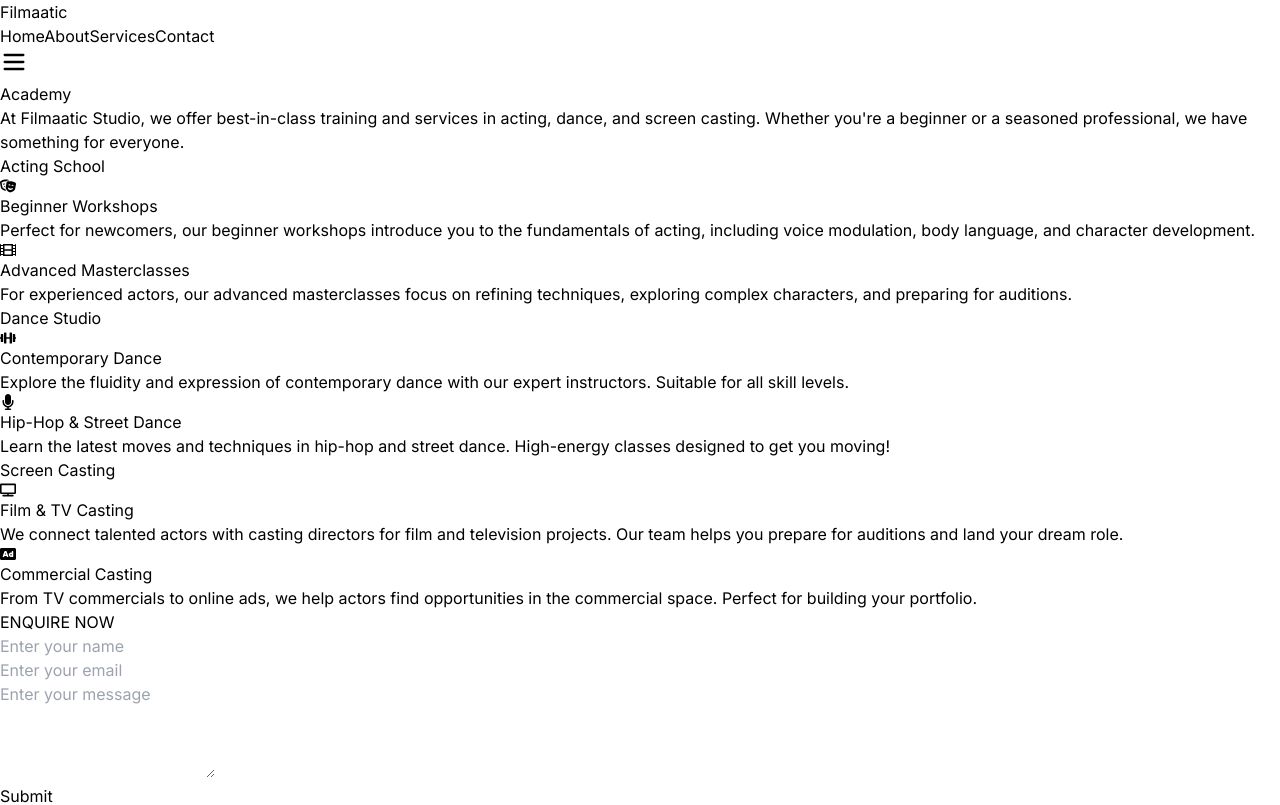
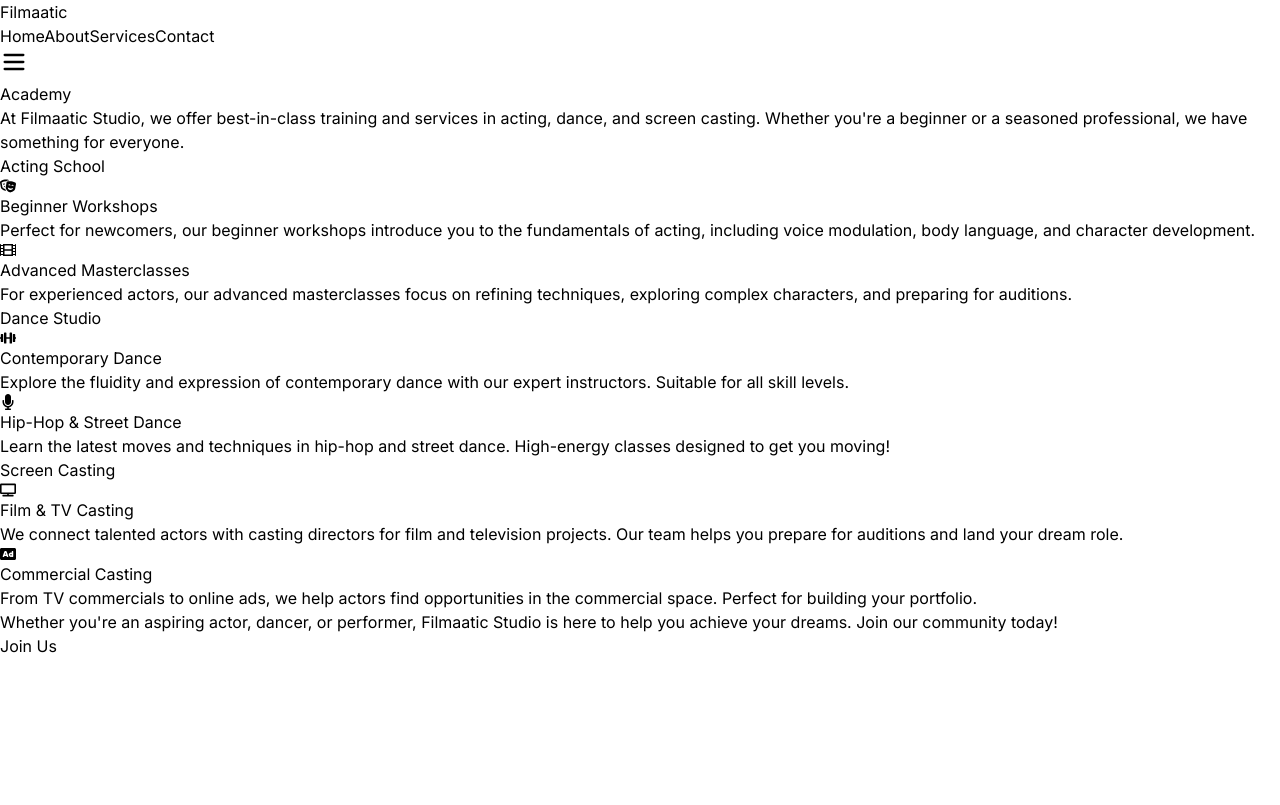
Before and after one commit to lifeplannerdev/filmaatic, a React (Vite) app: page /service in a window 1280 px wide. Shown: the top 805 px of the page. Built offline with nearby package versions, Linux system fonts and the light colour scheme.

Commit message:
18 march commit

```diff
--- a/src/pages/Service.jsx
+++ b/src/pages/Service.jsx
@@ -1,11 +1,19 @@
 import React from 'react';
 import Tilt from 'react-parallax-tilt';
 import { FaTheaterMasks, FaFilm, FaDumbbell, FaMicrophone, FaTv, FaAd } from 'react-icons/fa';
-import EnquirySection from '../components/Enquiry'; // Correct import path
+
 
 const Service = () => {
+  // Function to handle the "Ready to Join" button click
+  const handleReadyToJoinClick = () => {
+    // Add your logic here (e.g., redirect to a contact page or open a modal)
+    console.log('Ready to Join button clicked!');
+    // Example: Redirect to a contact page
+    // window.location.href = '/contact';
+  };
+
   return (
-    <div className="min-h-screen bg-slate-950 text-white py-20 overflow-hidden">
+    <div className="min-h-screen bg-slate-950 text-white py-20"> {/* Removed overflow-hidden */}
       {/* Background Gradients */}
       <div className="absolute inset-0 overflow-hidden">
         <div className="absolute bottom-0 left-[-20%] right-0 top-[-10%] h-[500px] w-[500px] rounded-full bg-[radial-gradient(circle_farthest-side,rgba(255,0,182,.15),rgba(255,255,255,0))] animate-float"></div>
@@ -15,7 +23,7 @@ const Service = () => {
       <div className="container mx-auto px-6 relative z-10 max-w-6xl">
         {/* Hero Section */}
         <section className="text-center mb-20 animate-fade-in">
-          <h2 className="text-6xl font-bold mb-6">
+          <h2 className="text-5xl font-bold mb-6">
             <span className="text-transparent bg-clip-text bg-gradient-to-r from-pink-500 to-purple-500">Academy</span>
           </h2>
           <p className="text-lg text-gray-300 max-w-2xl mx-auto">
@@ -130,10 +138,20 @@ const Service = () => {
             </div>
           </Tilt>
         </section>
+
+        {/* Ready to Join Section */}
+        <section className="text-center animate-fade-in-up">
+          <p className="text-gray-300 mb-8">
+            Whether you're an aspiring actor, dancer, or performer, Filmaatic Studio is here to help you achieve your dreams. Join our community today!
+          </p>
+          <button
+            onClick={handleReadyToJoinClick}
+            className="px-6 py-3 bg-gradient-to-r from-pink-500 to-purple-500 text-white rounded-lg hover:from-pink-600 hover:to-purple-600 transition-all duration-300"
+          >
+            Join Us
+          </button>
+        </section>
       </div>
-
-      {/* Enquiry Section */}
-      <EnquirySection />
     </div>
   );
 };
```
